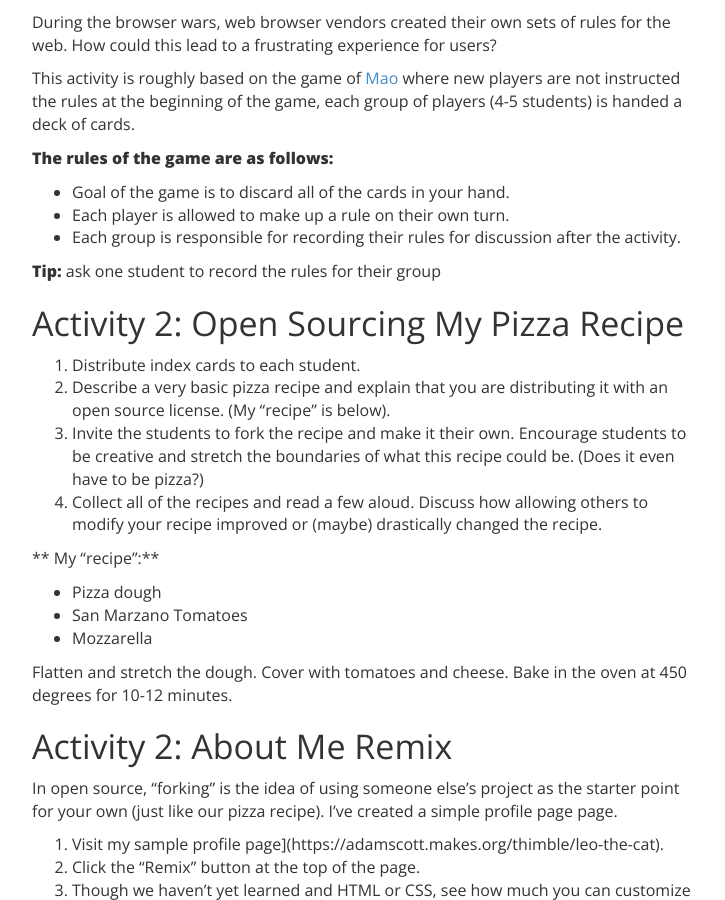
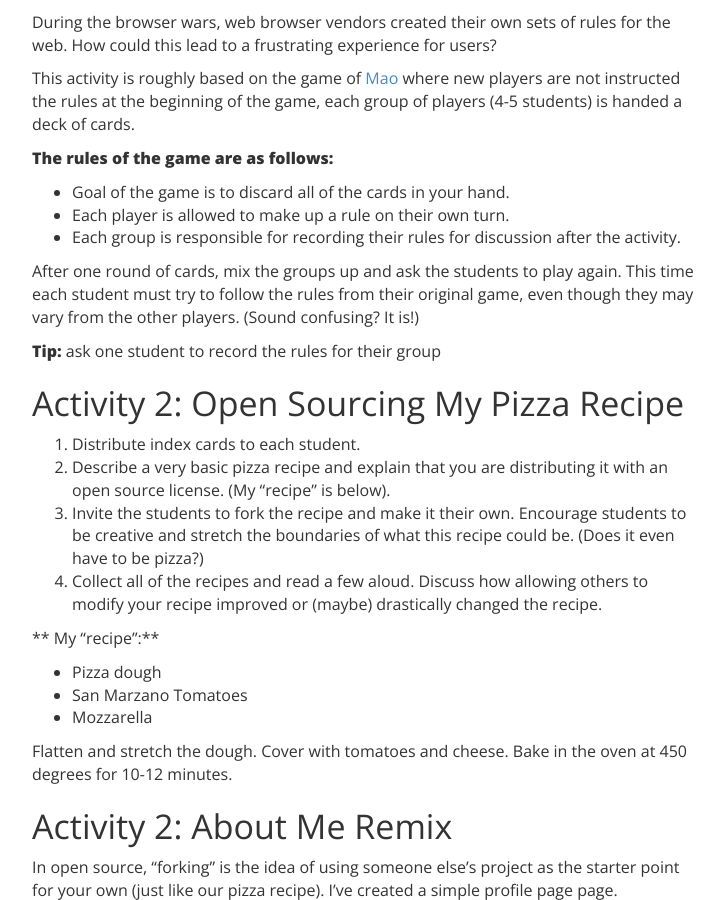
Before and after one commit to DMD1070/DMD1070.github.io, a Jekyll site: the page built from lessons/2-open-web.md, in a window 1280 px wide and 900 px high, scrolled down 760 px. Shown: the whole window, without its empty margins (273-998 px from the left). Built offline with Jekyll 4.4.1, drawn with Linux system fonts in a browser that asks for light colours; Markdown is read by kramdown in place of the engine named in the settings.

Commit message:
mention group splitting in card game activity

```diff
--- a/lessons/2-open-web.md
+++ b/lessons/2-open-web.md
@@ -25,6 +25,8 @@ This activity is roughly based on the game of [Mao](http://en.wikipedia.org/wiki
 - Goal of the game is to discard all of the cards in your hand.
 - Each player is allowed to make up a rule on their own turn.
 - Each group is responsible for recording their rules for discussion after the activity.
+
+After one round of cards, mix the groups up and ask the students to play again. This time each student must try to follow the rules from their original game, even though they may vary from the other players. (Sound confusing? It is!)
 
 **Tip:** ask one student to record the rules for their group
 
```
